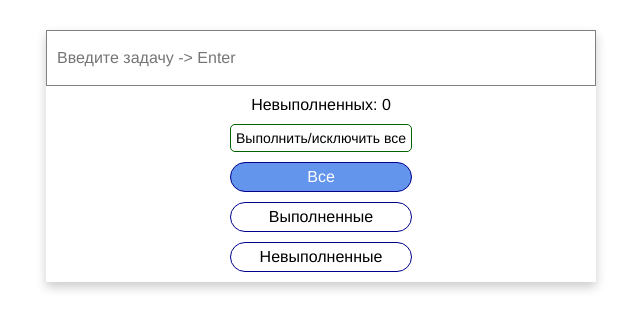
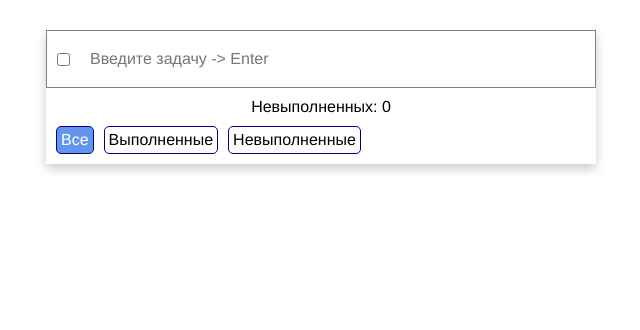
Before and after one commit to smi747/ToDo, a website: page app/index.html in a window 1280 px wide. Shown: the whole page, without its empty margins (319-959 px from the left). Drawn offline with nearby package versions, Linux system fonts and the light colour scheme; files that its build step writes are made by us from their sources.

Commit message:
"check/uncheck all" checkbox

```diff
--- a/app/index.html
+++ b/app/index.html
@@ -9,7 +9,8 @@
 </head>
 <body class="body">
     <section class="section body__section">
-        <input type="text" class="input section__input" id="inp" placeholder="Введите задачу -> Enter">
+        <div class="section__input input"><input type="checkbox" id="checkall" onClick="checkall_func()" name="checkall_checkbox" class="input__checkbox"><input type="text" class="input__area" id="inp" placeholder="Введите задачу -> Enter"></div>
+
         <div class="section__tasklist" id="task_list">
             <!--<div class="task" ondblclick="edit_task(this)"><input class="task__chckbox" type="checkbox" onclick="filt(1)"><p>Сделать кастомные чекбоксы</p><button class="task__del" onclick="del(this)">Удалить</button></div>
             <div class="task" ondblclick="edit_task(this)" style="display: flex;"><input class="task__chckbox" type="checkbox" onclick="filt(1)" checked><p>Убедиться в корректной работе счетчика невыполненных заданий</p><button class="task__del" onclick="del(this)">Удалить</button></div>
@@ -17,12 +18,10 @@
         </div>
         <span class="section__counter" id="counter">Невыполненных: 1</span>
         <div class="section__buttonlist">
-            <button class="button button_inex" id="checkall" onClick="checkall_func()">Выполнить/исключить все</button>
             <button class="button" id="all_but" onClick="filt('all')">Все</button>
             <button class="button" id="chckd_but" onClick="filt('chckd')">Выполненные</button>
             <button class="button" id="unchckd_but" onClick="filt('unchckd')">Невыполненные</button>
             <button class="button button_del" id="delete_but" onClick="rem_completed()">Удалить выполненные</button>
-            <!--<button onclick="tasks_save()">save</button>-->
         </div>
     </section>
     <script src="js/main.min.js"></script>
--- a/app/js/main.js
+++ b/app/js/main.js
@@ -38,6 +38,12 @@ function tasks_load() {
         n += 1;
       }
     });
+    if (tasks.length != n || (tasks.length == n && tasks.length == 0)) {
+      checkall.checked = false;
+    }
+    else {
+      checkall.checked = true;
+    }
     counter.innerText = "Невыполненных: " + (tasks.length-n).toString();
   });
 }
@@ -53,6 +59,18 @@ function tasks_save() {
     tmp_tsk_list.push({a: v_1, b: v_2});
   });
   localStorage.setItem("test", JSON.stringify(tmp_tsk_list));
+  let n = 0;
+    Array.from(tasks).forEach(function (element, i, arr) {
+      if (element.firstChild.checked) {
+        n += 1;
+      }
+    });
+    if (tasks.length != n || (tasks.length == n && tasks.length == 0)) {
+      checkall.checked = false;
+    }
+    else {
+      checkall.checked = true;
+    }
 }
 
 
@@ -197,7 +215,7 @@ function edit_task(elem) {
   let inp_edit = document.createElement('input');
   let text = elem.getElementsByTagName('p')[0].innerText;
   inp_edit.setAttribute("type", "text");
-  inp_edit.setAttribute("class", "edit input");
+  inp_edit.setAttribute("class", "input input_edit");
   inp_edit.value = text;
 
   elem.appendChild(inp_edit);
--- a/app/styles/blocks/button.scss
+++ b/app/styles/blocks/button.scss
@@ -1,11 +1,11 @@
 .button {
-  padding: 5px;
+  padding: 4px;
   border: 1px solid;
 
   cursor: pointer;
   background-color: $clr-white;
   border-color: $clr-darkblue;
-  border-radius: 15px;
+  border-radius: 5px;
 
   &:hover {
     background-color: $clr-lightsteelblue;
@@ -13,12 +13,11 @@
   }
 
   &_inex {
-    padding: 5px;
+    padding: 4px;
     border: 1px solid;
 
     cursor: pointer;
     background-color: $clr-white;
-    border-radius: 5px;
     border-color: $clr-darkgreen;
     font-size: 14px;
 
@@ -31,6 +30,7 @@
     }
   }
   &_del {
+    margin-left: auto;
     border-color: $clr-red;
     &:hover {
       background-color: $clr-darksalmon;
--- /dev/null
+++ b/app/styles/blocks/input.scss
@@ -0,0 +1,16 @@
+.input {
+  &__area {
+    height: 56px;
+    flex-grow: 1;
+    padding: 10px;
+    border: none;
+  }
+  &__checkbox {
+    margin: 0 10px;
+  }
+  &_edit {
+    position: absolute;
+    width: 100%;
+    height: 100%;
+  }
+}
--- a/app/styles/blocks/section.scss
+++ b/app/styles/blocks/section.scss
@@ -15,16 +15,18 @@
     width: 100%;
   }
   &__buttonlist {
+    padding: 0 10px;
+    width: 100%;
     margin: 10px 0;
     display: flex;
-    flex-direction: column;
+    flex-direction: row;
     gap: 10px;
   }
   &__input {
-    padding: 10px;
-    height: 56px;
+    display: flex;
     width: 100%;
     border: 1px solid $clr-gray;
     box-sizing: border-box;
+    align-items: center;
   }
 }
--- a/app/styles/style.scss
+++ b/app/styles/style.scss
@@ -7,11 +7,6 @@ input:focus {
 
 @import "blocks/body";
 @import "blocks/section";
+@import "blocks/input";
 @import "blocks/task";
 @import "blocks/button";
-
-.edit {
-  position: absolute;
-  width: 100%;
-  height: 100%;
-}
```
